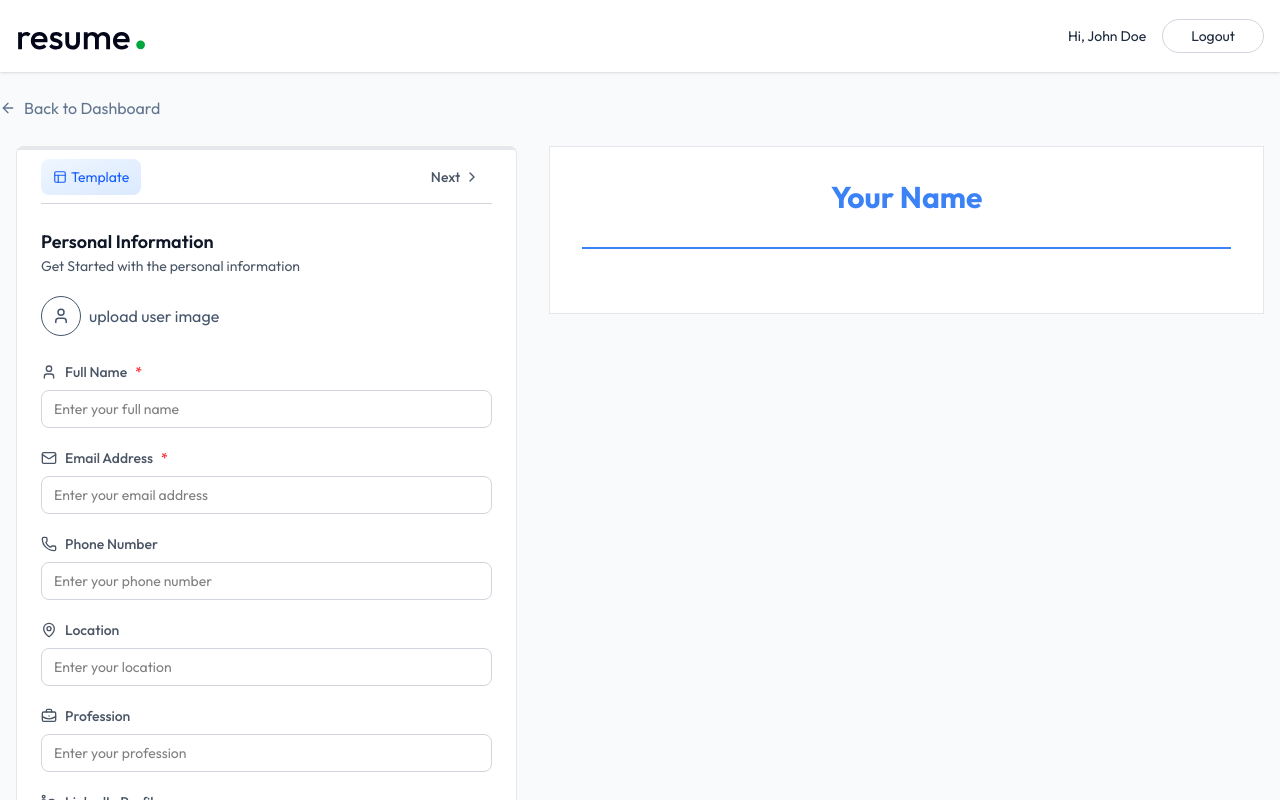
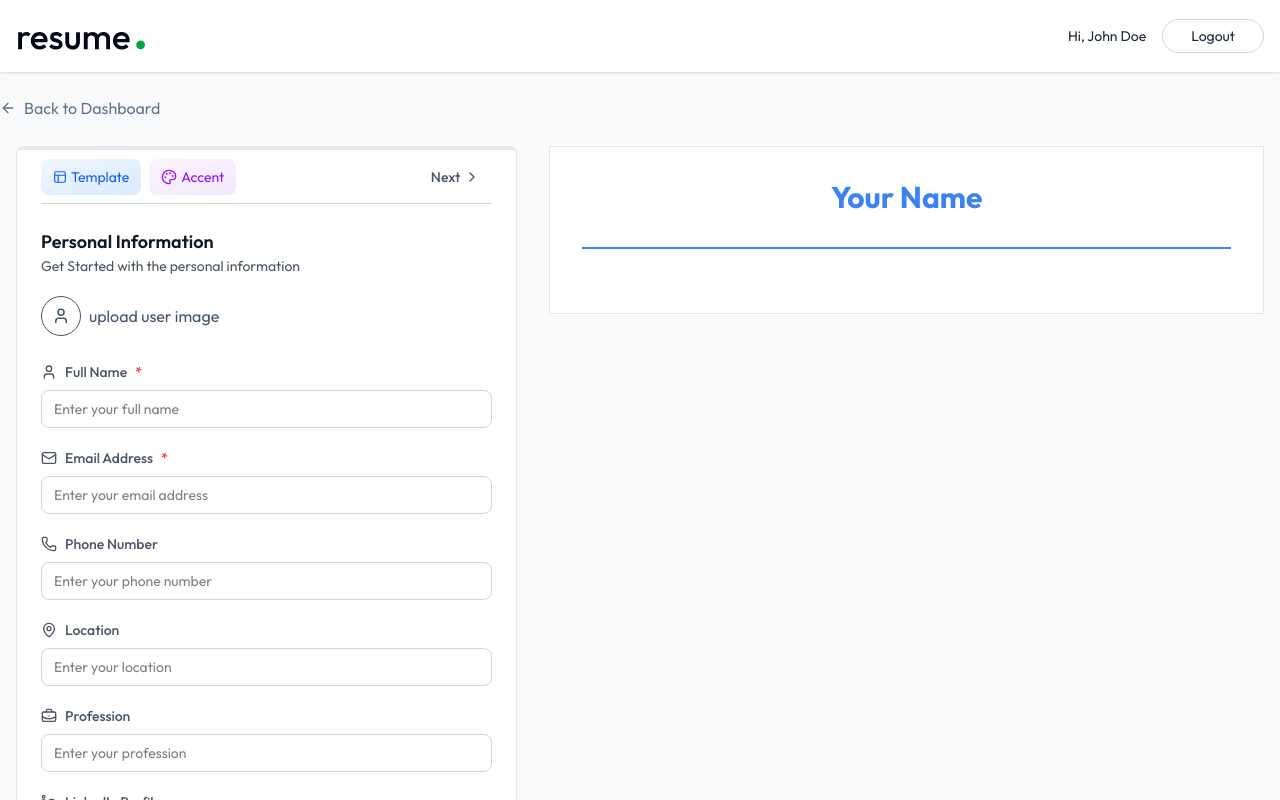
Before and after one commit to keshavbansal5766/AI-Resume-builder, a React (Vite) app in the folder client/: page /app/builder/1 in a window 1280 px wide. Shown: the top 800 px of the page. Built offline with nearby package versions, Linux system fonts and the light colour scheme.

Commit message:
creating colorPicker component, which will help to change the colors of resume template

```diff
--- /dev/null
+++ b/client/src/components/ColorPicker.jsx
@@ -0,0 +1,59 @@
+import { Check, Palette } from "lucide-react";
+import React, { useState } from "react";
+
+const ColorPicker = ({ selectedColor, onChange }) => {
+  const colors = [
+    { name: "Blue", value: "#3B82F6" },
+    { name: "Indigo", value: "#6366F1" },
+    { name: "Purple", value: "#8B5CF6" },
+    { name: "Green", value: "#10B981" },
+    { name: "Red", value: "#EF4444" },
+    { name: "Orange", value: "#F97316" },
+    { name: "Teal", value: "#14B8A6" },
+    { name: "Pink", value: "#EC4899" },
+    { name: "Gray", value: "#6B7280" },
+    { name: "Black", value: "#1F2937" },
+  ];
+  const [isOpen, setIsOpen] = useState(false);
+
+  return (
+    <div className="relative">
+      <button
+        className="flex items-center gap-1 text-sm text-purple-600 bg-gradient-to-br from-purple-50 to-purple-100 ring-purple-300 hover:ring transition-all px-3 py-2 rounded-lg"
+        onClick={() => setIsOpen(!isOpen)}
+      >
+        <Palette size={16} /> <span className="max-sm:hidden">Accent</span>
+      </button>
+
+      {isOpen && (
+        <div className="grid grid-cols-4 w-60 gap-2 absolute top-full left-0 right-0 p-3 mt-2 z-10 bg-white rounded-md border-gray-200 shadow-sm">
+          {colors.map((color) => (
+            <div
+              key={color.value}
+              onClick={() => {
+                onChange(color.value);
+                setIsOpen(false);
+              }}
+              className="relative cursor-pointer group flex flex-col"
+            >
+              <div
+                style={{ backgroundColor: color.value }}
+                className="w-12 h-12 rounded-full border-2 border-transparent group-hover:border-black/25 transition-colors"
+              />
+              {selectedColor === color.value && (
+                <div className="absolute top-0 left-0 right-0 bottom-4.5 flex items-center justify-center">
+                  <Check className="size-5 text-white" />
+                </div>
+              )}
+              <p className="text-xs text-center mt-1 text-gray-600">
+                {color.name}
+              </p>
+            </div>
+          ))}
+        </div>
+      )}
+    </div>
+  );
+};
+
+export default ColorPicker;
--- a/client/src/pages/ResumeBuilder.jsx
+++ b/client/src/pages/ResumeBuilder.jsx
@@ -15,6 +15,7 @@
 import PersonalInfoForm from "../components/PersonalInfoForm";
 import ResumePreview from "../components/ResumePreview";
 import TemplateSelector from "../components/TemplateSelector";
+import ColorPicker from "../components/ColorPicker";
 
 const ResumeBuilder = () => {
   const { resumeId } = useParams();
@@ -88,11 +89,20 @@
 
               {/* Section Navigation */}
               <div className="flex justify-between items-center mb-6 border-b border-gray-300 py-1">
-                <div>
+                <div className="flex items-center gap-2">
                   <TemplateSelector
                     selectedTemplate={resumeData.template}
                     onChange={(template) =>
                       setResumeData((prev) => ({ ...prev, template }))
+                    }
+                  />
+                  <ColorPicker
+                    selectedColor={resumeData.accent_color}
+                    onChange={(color) =>
+                      setResumeData((prev) => ({
+                        ...prev,
+                        accent_color: color,
+                      }))
                     }
                   />
                 </div>
```
